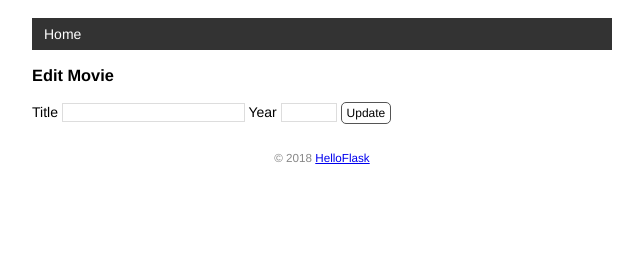
After one commit to FIREcup/watchlist, a Flask app: template templates/edit.html in a window 1280 px wide. The commit adds this page. Shown: the part 41-300 px from the top of the page, without its empty margins (318-961 px from the left). Run offline with Flask 2, Linux system fonts and the light colour scheme; the template is opened without the code that fills it, so the values that code supplies are empty.

Commit message:
Create, edit and delete item by form

```diff
--- a/app.py
+++ b/app.py
@@ -1,4 +1,4 @@
-from flask import Flask
+from flask import Flask, request, url_for, redirect, flash
 from flask import render_template
 from flask_sqlalchemy import SQLAlchemy
 import os, sys
@@ -20,19 +20,60 @@ movies = [
 app = Flask(__name__)
 app.config['SQLALCHEMY_DATABASE_URI'] = 'sqlite:///' + os.path.join(app.root_path, 'data.db')
 app.config['SQLALCHEMY_TRACK_MODIFICATIONS'] = False # 关闭读模型修改的监控
+app.config['SECRET_KEY'] = "dev"
 db = SQLAlchemy(app)
 
 
 @app.route("/index")
 @app.route("/home")
-@app.route("/")
+@app.route("/", methods=['GET', 'POST'])
 def index():
+    if request.method == "POST":
+        title = request.form.get('title')
+        year = request.form.get('year')
+        if not title or not year or len(year) > 4 or len(title) > 60:
+            flash('Invalid Input.')
+            return redirect(url_for('index'))
+        movie = Movie(title=title, year=year)
+        db.session.add(movie)
+        db.session.commit()
+        flash('Item Created.')
+        return redirect(url_for('index'))
+    movies = Movie.query.all()
     return render_template('index.html', movies=movies)
 
 
 @app.route("/user/<name>")
 def user_page(name):
     return 'User: {}'.format(name)
+
+
+@app.route("/movie/edit/<int:movie_id>", methods=['GET', 'POST'])
+def edit(movie_id):
+    movie = Movie.query.get_or_404(movie_id)
+
+    if request.method == "POST":
+        title = request.form.get('title')
+        year = request.form.get('year')
+        if not title or not year or len(title) > 60 or len(year) > 4:
+            alert("Invalid Input")
+            return redirect(url_for('index'))
+        movie.title = title
+        movie.year = year
+        db.session.commit()
+        flash('Item Changed.')
+        return redirect(url_for('index'))
+    return render_template('edit.html', movie=movie)
+
+
+@app.route('/movie/delete/<int:movie_id>', methods=['POST'])
+def delete(movie_id):
+    movie = Movie.query.get_or_404(movie_id)
+    db.session.delete(movie)
+    db.session.commit()
+    flash('Item deleted.')
+    return redirect(url_for('index'))
+
 
 
 @app.errorhandler(404)
--- a/static/style.css
+++ b/static/style.css
@@ -84,3 +84,50 @@ nav li a:hover {
     border-radius: 5px;
     padding: 3px 5px;
 }
+
+
+input[type=submit] {
+    font-family: inherit;
+}
+
+input[type=text] {
+    border: 1px solid #ddd;
+}
+
+input[name=year] {
+    width: 50px;
+}
+
+.btn {
+    font-size: 12px;
+    padding: 3px 5px;
+    text-decoration: none;
+    cursor: pointer;
+    background-color: white;
+    color: black;
+    border: 1px solid #555555;
+    border-radius: 5px;
+}
+
+.btn:hover {
+    text-decoration: none;
+    background-color: black;
+    color: white;
+    border: 1px solid black;
+}
+
+.alert {
+    position: relative;
+    padding: 7px;
+    margin: 7px 0;
+    border: 1px solid transparent;
+    color: #004085;
+    background-color: #cce5ff;
+    border-color: #b8daff;
+    border-radius: 5px;
+}
+
+
+.inline-form {
+    display: inline;
+}
--- a/templates/base.html
+++ b/templates/base.html
@@ -10,6 +10,9 @@
     {% endblock %}
 </head>
 <body>
+    {% for message in get_flashed_messages() %}
+        <div class="alert">{{ message }}</div>
+    {% endfor %}
     <h2>
         <img alt="Avatar" class="avatar" href="{{ url_for('static', filename='images/avatar.png') }}">
         {{ user.name }}'s Watchlist
--- /dev/null
+++ b/templates/edit.html
@@ -0,0 +1,10 @@
+{% extends 'base.html' %}
+
+{% block  content %}
+<h3>Edit Movie</h3>
+<form method="post">
+    Title <input name="title" type="text" autocomplete="off" required value="{{ movie.title }}">
+    Year <input name="year" type="text" autocomplete="off" required value="{{ movie.year }}">
+    <input type="submit" class="btn" value="Update">
+</form>
+{% endblock %}
```
Also changed, not shown: templates/index.html (+9 -0 lines).
